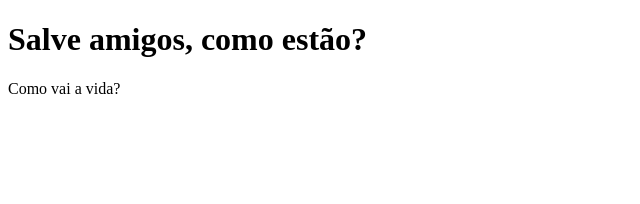
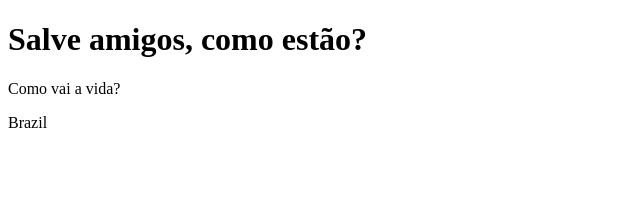
Before and after one commit to abimaelrsergio/angular-ng4-playground, an Angular app: page / in a window 1280 px wide. Shown: the top 204 px of the page, without its empty margins (0-640 px from the left). Built offline with nearby package versions, Linux system fonts and the light colour scheme.

Commit message:
Mostrando uma propriedade de um objeto no browser

```diff
--- a/src/app/app.component.ts
+++ b/src/app/app.component.ts
@@ -5,9 +5,15 @@ import { Component } from '@angular/core';
   template: `
   <h1>Salve amigos, como estão?</h1>
   <p>Como vai a vida?</p>
+  <p>{{ myObject.local }}</p>
   `,
   styleUrls: ['./app.component.css']
 })
 export class AppComponent {
-  title = 'angular-ng4-playground';
+
+  myObject = {
+  	sexo: 'homem',
+  	idade: 42,
+  	local: 'Brazil'
+  }
 }
```
